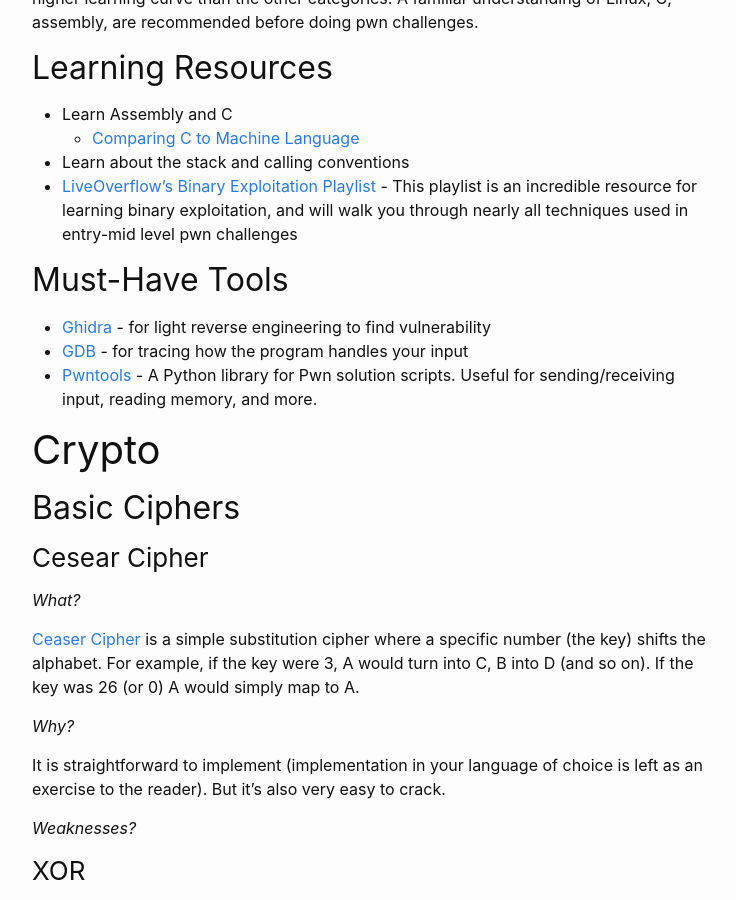
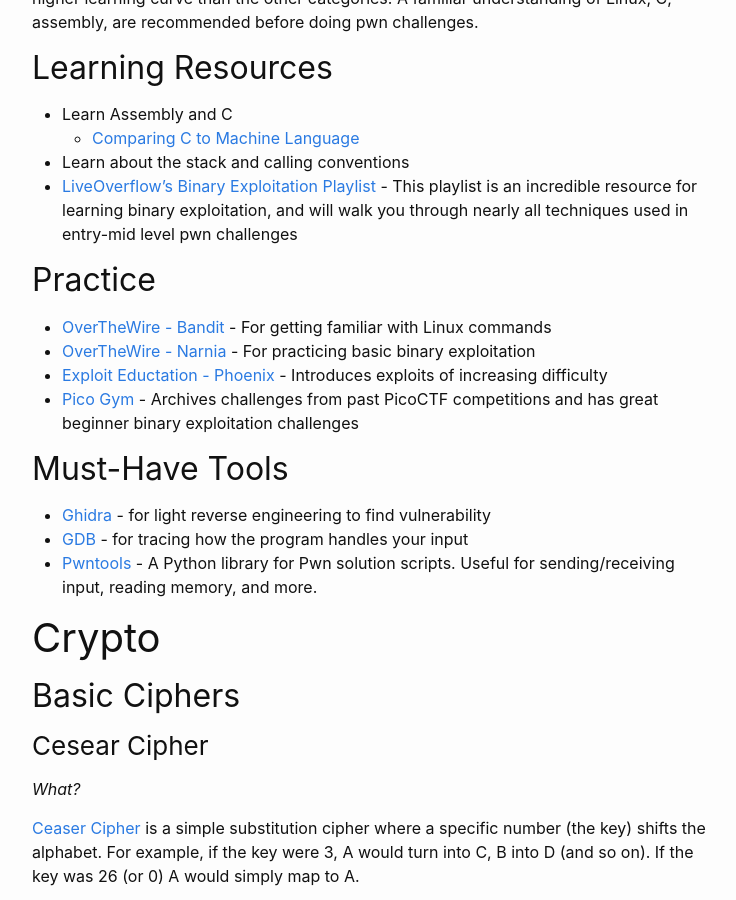
Before and after one commit to kapravel/hackpack-web, a Jekyll site: the page built from learn.md, in a window 1280 px wide and 900 px high, scrolled down 5828 px. Shown: the whole window, without its empty margins (268-1004 px from the left). Built offline with Jekyll 4.4.1, drawn with Linux system fonts in a browser that asks for light colours.

Commit message:
Add practice resources for binexp

```diff
--- a/learn.md
+++ b/learn.md
@@ -204,6 +204,12 @@ Binary Exploitation (pwn) challenges involve finding and exploiting vulnerabilit
 - Learn about the stack and calling conventions
 - [LiveOverflow's Binary Exploitation Playlist](https://www.youtube.com/watch?v=iyAyN3GFM7A&list=PLhixgUqwRTjxglIswKp9mpkfPNfHkzyeN) - This playlist is an incredible resource for learning binary exploitation, and will walk you through nearly all techniques used in entry-mid level pwn challenges
 
+## Practice
+- [OverTheWire - Bandit](https://overthewire.org/wargames/bandit/) - For getting familiar with Linux commands
+- [OverTheWire - Narnia](https://overthewire.org/wargames/narnia/) - For practicing basic binary exploitation
+- [Exploit Eductation - Phoenix](https://exploit.education/phoenix/) - Introduces exploits of increasing difficulty
+- [Pico Gym](https://play.picoctf.org/practice?category=6&page=1) - Archives challenges from past PicoCTF competitions and has great beginner binary exploitation challenges
+
 ## Must-Have Tools
 - [Ghidra](https://ghidra-sre.org/) - for light reverse engineering to find vulnerability
 - [GDB](http://www.unknownroad.com/rtfm/gdbtut/gdbtoc.html) - for tracing how the program handles your input
```
